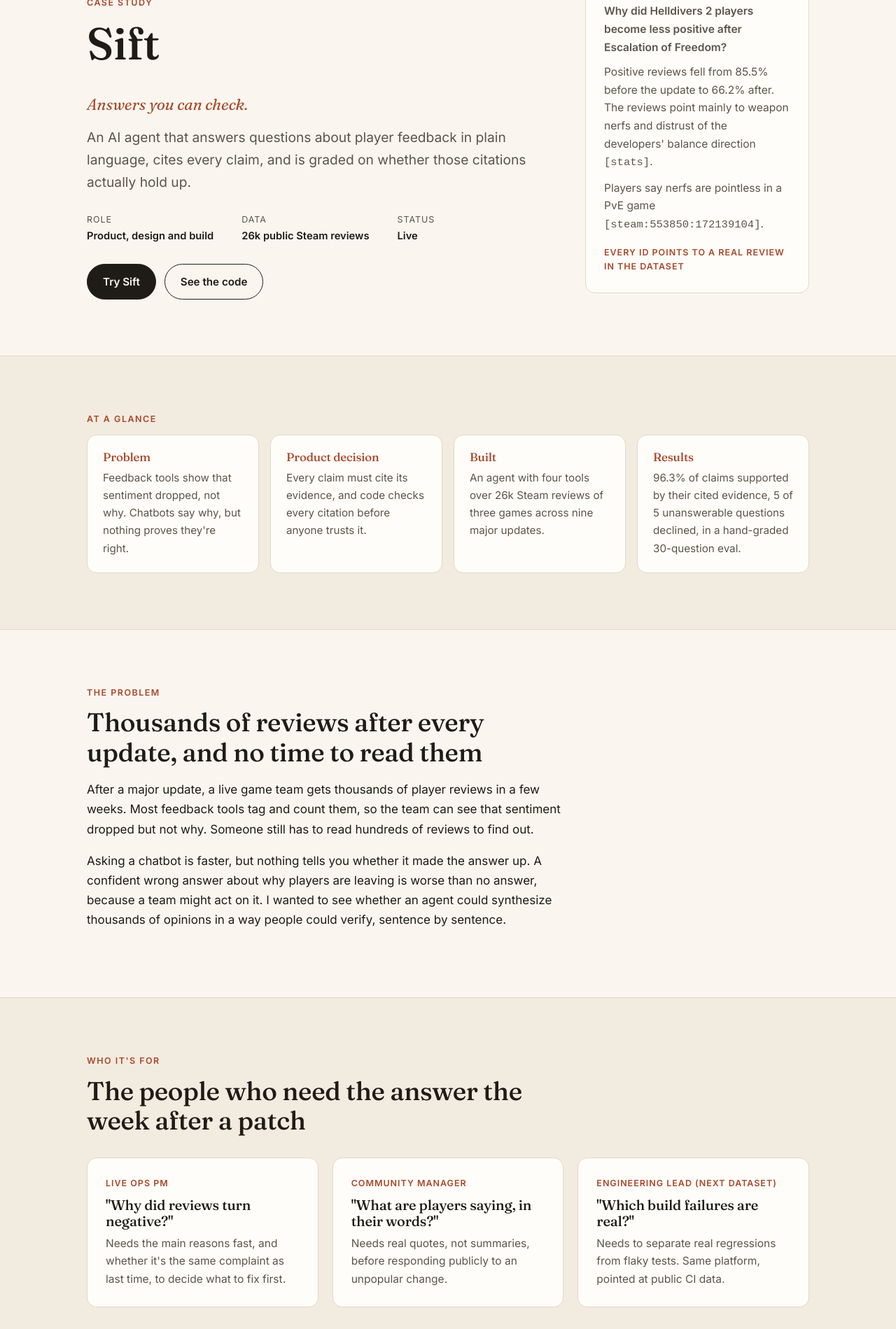
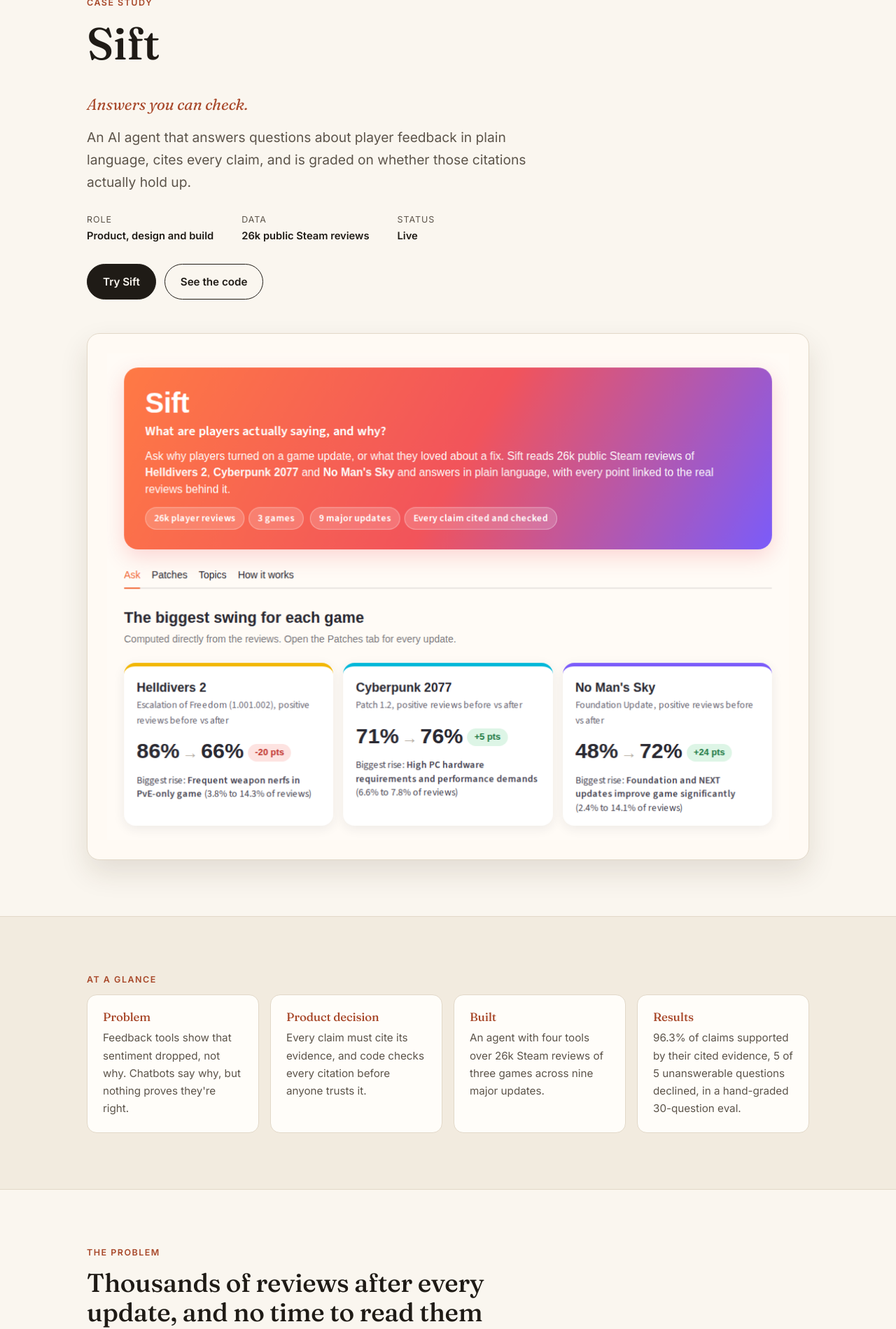
Before and after one commit to nkiruanizoba/nkiruanizoba-site, a plain HTML site: page sift/index.html in a window 1280 px wide. Shown: the part 205-2104 px from the top of the page at 70% size. Drawn offline with Linux system fonts and the light colour scheme.

Commit message:
Sift project edits

```diff
--- a/sift/index.html
+++ b/sift/index.html
@@ -31,7 +31,7 @@
 <main>
 
   <section class="case-hero">
-    <div class="wrap case-hero-grid">
+    <div class="wrap">
       <div>
         <a class="back" href="/#independent">&larr; All projects</a>
         <p class="eyebrow">Case study</p>
@@ -48,13 +48,9 @@
           <a class="btn" href="https://github.com/nkiruanizoba/sift" target="_blank" rel="noopener">See the code</a>
         </div>
       </div>
-      <div class="card">
-        <p class="label">Example answer, from the eval</p>
-        <p style="margin-bottom:10px"><strong>Why did Helldivers 2 players become less positive after Escalation of Freedom?</strong></p>
-        <p style="margin-bottom:10px">Positive reviews fell from 85.5% before the update to 66.2% after. The reviews point mainly to weapon nerfs and distrust of the developers' balance direction <code>[stats]</code>.</p>
-        <p style="margin-bottom:16px">Players say nerfs are pointless in a PvE game <code>[steam:553850:172139104]</code>.</p>
-        <p class="label" style="margin:0">Every ID points to a real review in the dataset</p>
-      </div>
+      <figure class="app-shot">
+        <img src="../assets/sift-app.png" alt="The Sift app: a question box above cards showing the biggest swing in positive reviews after an update for each of three games">
+      </figure>
     </div>
   </section>
 
@@ -85,7 +81,7 @@
         <p class="eyebrow">Who it's for</p>
         <h2>The people who need the answer the week after a patch</h2>
       </div>
-      <div class="cards">
+      <div class="cards cards-2">
         <div class="card">
           <p class="label">Live ops PM</p>
           <h3>"Why did reviews turn negative?"</h3>
@@ -95,11 +91,6 @@
           <p class="label">Community manager</p>
           <h3>"What are players saying, in their words?"</h3>
           <p>Needs real quotes, not summaries, before responding publicly to an unpopular change.</p>
-        </div>
-        <div class="card">
-          <p class="label">Engineering lead (next dataset)</p>
-          <h3>"Which build failures are real?"</h3>
-          <p>Needs to separate real regressions from flaky tests. Same platform, pointed at public CI data.</p>
         </div>
       </div>
     </div>
@@ -135,7 +126,7 @@
         <div class="stat"><div class="value">30</div><div class="desc">questions, graded statement by statement</div></div>
       </div>
       <div class="text">
-        <h3>Round 1 results by question type</h3>
+        <h3>Results by question type</h3>
         <table class="before-after">
           <thead><tr><th>Question type</th><th>Claims graded</th><th>Fully supported</th></tr></thead>
           <tbody>
@@ -145,7 +136,7 @@
             <tr><td>Can't be answered from the data</td><td>27</td><td>100%</td></tr>
           </tbody>
         </table>
-        <p>"Why" answers were the weakest, which fits: that's where an agent is most tempted to explain more than the evidence shows. Counting partly supported claims as half, the overall score is 98.0%. These are round 1 results, graded by me, the builder.</p>
+        <p>"Why" answers were the weakest, which fits: that's where an agent is most tempted to explain more than the evidence shows. Counting partly supported claims as half, the overall score is 98.0%. All statements were graded by me, the builder.</p>
         <div class="callout">
           <h3>Why claim support is the headline</h3>
           <p>Fluency is easy to get from a language model. Whether each sentence is backed by the evidence it cites is what decides if a team can act on the answer, so that's what I measured.</p>
@@ -188,7 +179,7 @@
         </li>
       </ul>
       <div class="text" style="margin-top:40px">
-        <p>All six are fixed for round 2: the tools now label the scope of every number and return every theme for an update, near-duplicate themes are merged, and the agent has explicit rules for wording and numbers. Round 2 reruns the same 30 questions with the same grading rules, so the two rounds give a fair before and after. Results will be added here.</p>
+        <p>All six are now fixed: the tools label the scope of every number and return every theme for an update, near-duplicate themes are merged, and the agent has explicit rules for wording and numbers. The next eval rerun uses the same 30 questions and grading rules, so the before and after comparison is fair. Results will be added here.</p>
       </div>
     </div>
   </section>
@@ -242,9 +233,9 @@
       <p class="eyebrow">What's next</p>
       <h2>Where Sift goes from here</h2>
       <ul class="checklist">
-        <li><strong>Round 2 eval.</strong> The same 30 questions after the six fixes, graded the same way.</li>
+        <li><strong>Next: extending Sift to engineering data.</strong> The same platform, pointed at failed CI runs from the Godot game engine's public GitHub history. Instead of asking why players turned on an update, an engineering lead can ask which build failures are real regressions and which are flaky tests. Each failure is classified by root cause and checked against 30 hand labels.</li>
+        <li><strong>Rerun the eval.</strong> The same 30 questions after the six fixes, graded the same way.</li>
         <li><strong>An Eval page in the app</strong>, so anyone can see the results next to the answers.</li>
-        <li><strong>A second dataset.</strong> Failed CI runs from the Godot game engine's public GitHub history, classified by root cause and graded against 30 hand labels.</li>
       </ul>
     </div></div>
   </section>
--- a/styles.css
+++ b/styles.css
@@ -696,3 +696,16 @@
   color: var(--ink);
   font-size: 0.95rem;
 }
+
+/* Sift app screenshot */
+.app-shot {
+  margin: 48px 0 0;
+  border-radius: 18px;
+  overflow: hidden;
+  border: 1px solid var(--line);
+  box-shadow: 0 18px 40px rgba(60, 40, 20, 0.12);
+  background: #fffaf4;
+  padding: 28px;
+}
+.app-shot img { display: block; width: 100%; height: auto; }
+@media (max-width: 860px) { .app-shot { padding: 12px; margin-top: 32px; } }
```
Also changed, not shown: assets/sift-app.png (added).
